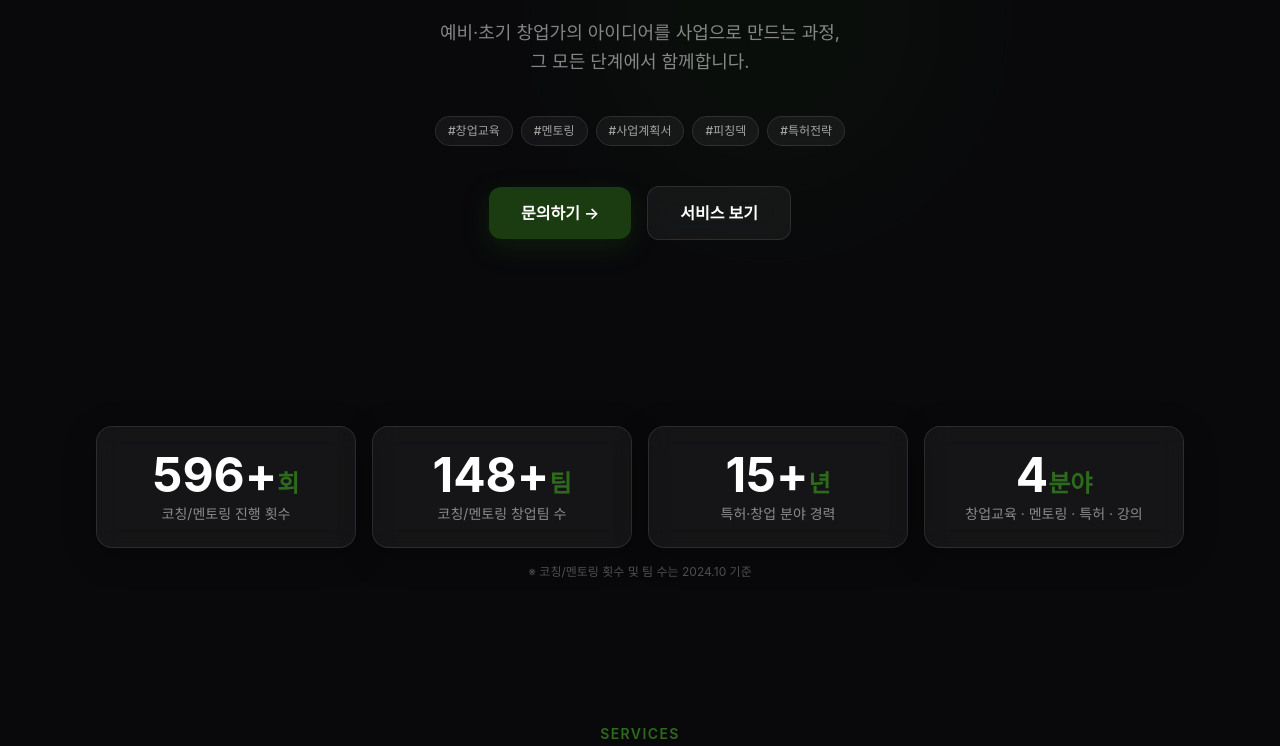
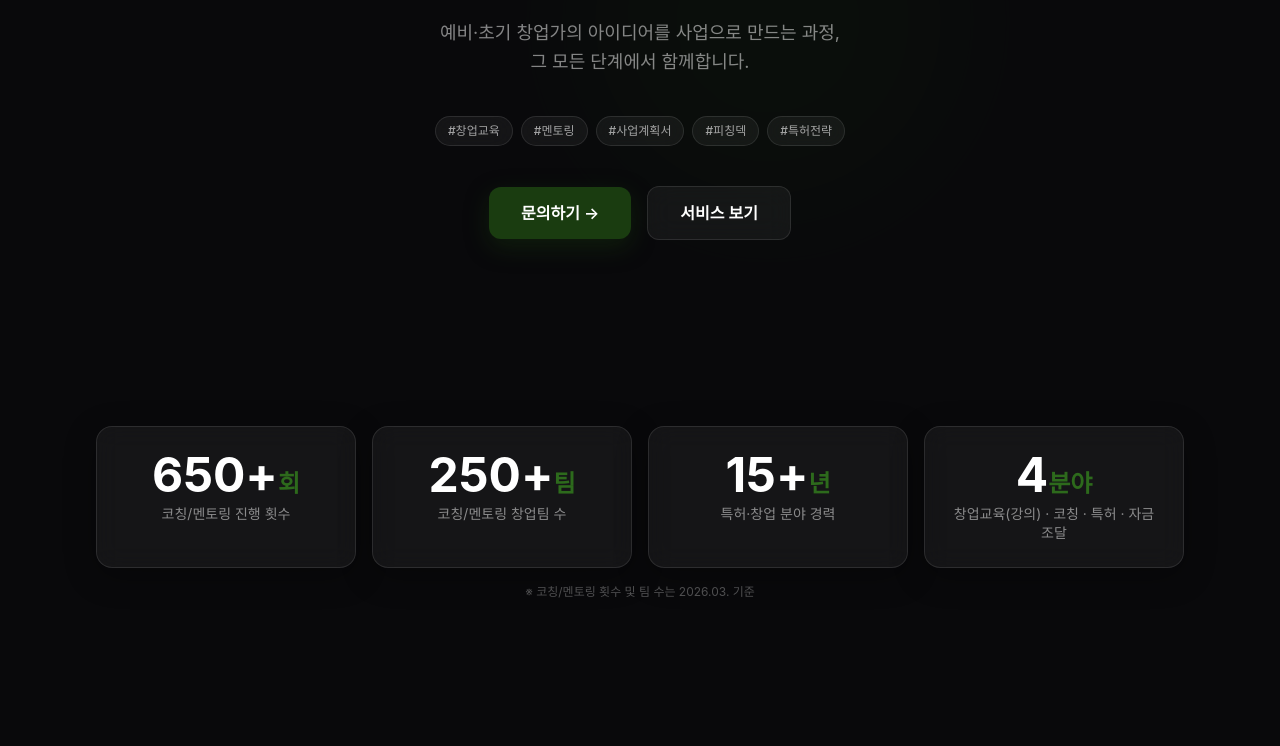
Before and after one commit to aerohero/fredlab-homepage, a Next.js app: page / in a window 1280 px wide. Shown: the part 438-1184 px from the top of the page. Built offline with nearby package versions, Linux system fonts and the light colour scheme; a web font is replaced by a local one.

Commit message:
fix: 실적 숫자 및 카테고리 수정 — 650+/250+, 분야 텍스트 변경, 기준일 2026.03
Co-Authored-By: Paperclip <noreply@paperclip.ing>

```diff
--- a/components/sections/Stats.tsx
+++ b/components/sections/Stats.tsx
@@ -17,7 +17,7 @@ export default function Stats() {
           ))}
         </div>
         <p className="text-xs text-white/30 text-center mt-4">
-          ※ 코칭/멘토링 횟수 및 팀 수는 2024.10 기준
+          ※ 코칭/멘토링 횟수 및 팀 수는 2026.03. 기준
         </p>
       </div>
     </section>
--- a/data/services.ts
+++ b/data/services.ts
@@ -33,10 +33,10 @@ export const services = [
 ];
 
 export const stats = [
-  { value: "596+", unit: "회", label: "코칭/멘토링 진행 횟수" },
-  { value: "148+", unit: "팀", label: "코칭/멘토링 창업팀 수" },
+  { value: "650+", unit: "회", label: "코칭/멘토링 진행 횟수" },
+  { value: "250+", unit: "팀", label: "코칭/멘토링 창업팀 수" },
   { value: "15+", unit: "년", label: "특허·창업 분야 경력" },
-  { value: "4", unit: "분야", label: "창업교육 · 멘토링 · 특허 · 강의" },
+  { value: "4", unit: "분야", label: "창업교육(강의) · 코칭 · 특허 · 자금조달" },
 ];
 
 export const tags = ["#창업교육", "#멘토링", "#사업계획서", "#피칭덱", "#특허전략"];
```
